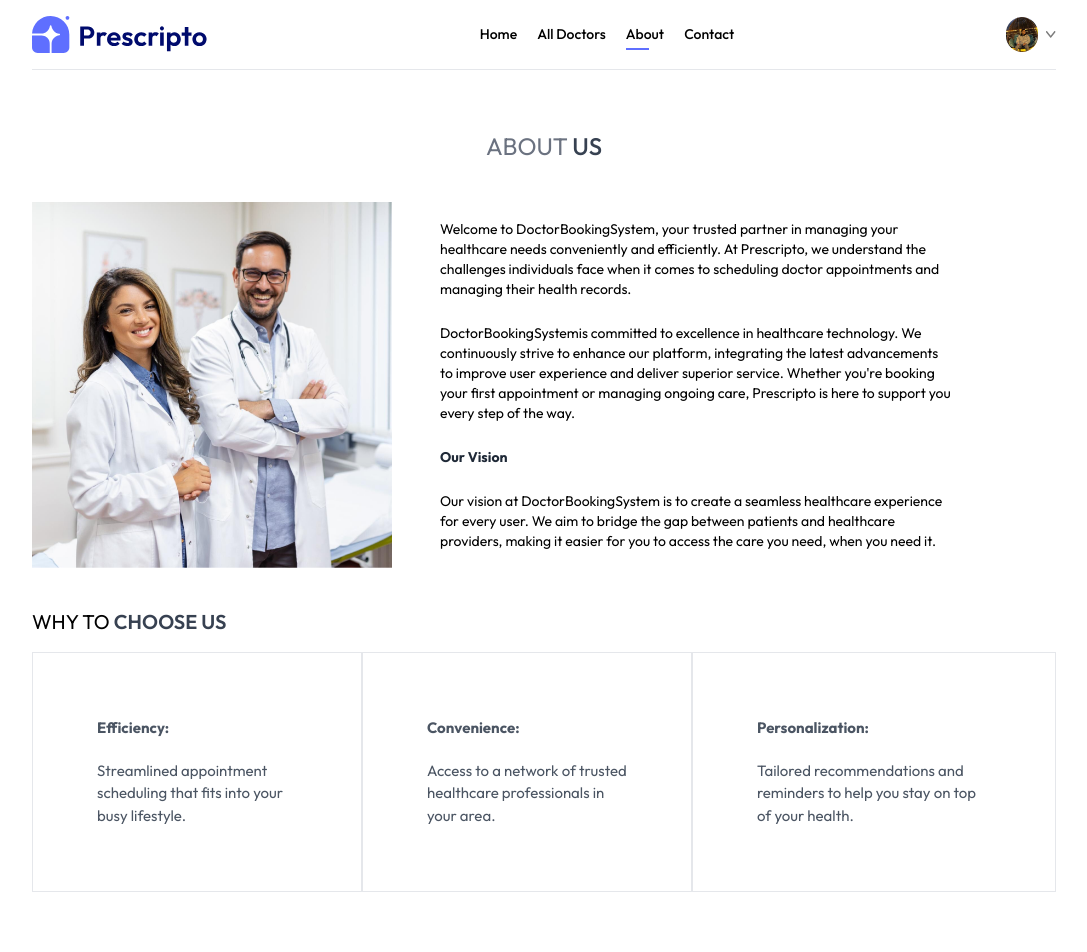
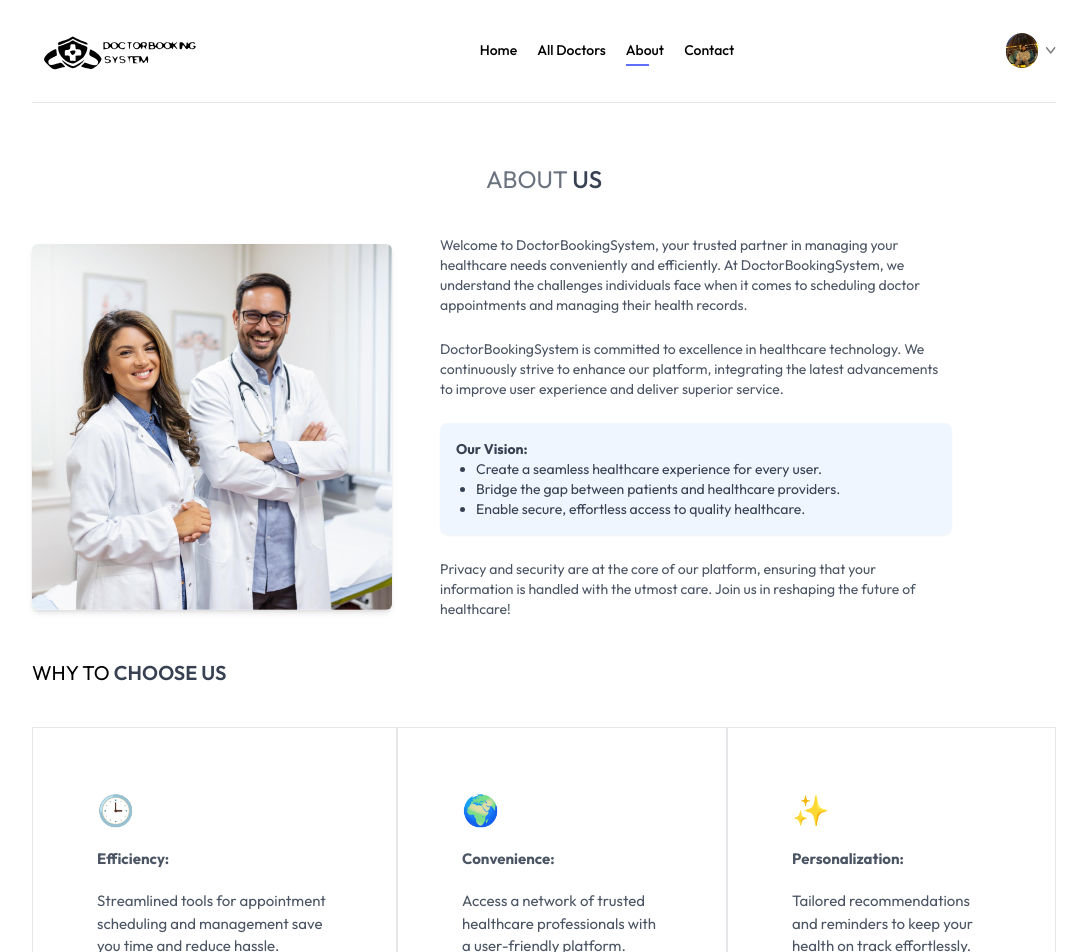
Before and after one commit to Sumitkhadka10/DocBS, a React (Vite) app in the folder frontend/: page /about in a window 1280 px wide. Shown: the top 952 px of the page, without its empty margins (96-1183 px from the left). Built offline with nearby package versions, Linux system fonts and the light colour scheme; the HTML template or start-up script is replaced by a standard one.

Commit message:
Added a DoctorBookingSystem logo and updated the about section

```diff
--- a/frontend/src/pages/About.jsx
+++ b/frontend/src/pages/About.jsx
@@ -1,43 +1,89 @@
-import React from 'react'
-import { assets } from '../assets/assets'
+import React from 'react';
+import { assets } from '../assets/assets';
 
 const About = () => {
   return (
     <div>
-        <div className='text-center text-2xl pt-10 text-gray-500'>
-          <p>ABOUT <span className='text-gray-700 font-medium'>US</span></p>
+      <div className="text-center text-2xl pt-10 text-gray-500">
+        <p>
+          ABOUT <span className="text-gray-700 font-medium">US</span>
+        </p>
+      </div>
+
+      <div className="my-10 flex flex-col md:flex-row gap-12 items-center">
+        <div className="w-full md:w-auto flex justify-center">
+          <img
+            className="w-full max-w-[360px] aspect-auto object-cover rounded-md shadow-md"
+            src={assets.about_image}
+            alt="About DoctorBookingSystem"
+          />
         </div>
-        <div className='my-10 flex flex-col md:flex-row gap-12'>
-          <img className='w-full md:max-w-[360px]' src={assets.about_image} alt="" />
-          <div className='flex flex-col justify-center gap-6 md:w-2/4 text-sm textgray-600'>
-            <p>Welcome to DoctorBookingSystem, your trusted partner in managing your healthcare needs conveniently and efficiently. At Prescripto, we understand the challenges individuals face when it comes to scheduling doctor appointments and managing their health records.</p>
-            <p>DoctorBookingSystemis committed to excellence in healthcare technology. We continuously strive to enhance our platform, integrating the latest advancements to improve user experience and deliver superior service. Whether you're booking your first appointment or managing ongoing care, Prescripto is here to support you every step of the way.</p>
-            <b className='text-gray-800'>Our Vision</b>
-            <p>Our vision at DoctorBookingSystem is to create a seamless healthcare experience for every user. We aim to bridge the gap between patients and healthcare providers, making it easier for you to access the care you need, when you need it.</p>
+        <div className="flex flex-col justify-center gap-6 md:w-2/4 text-sm text-gray-600">
+          <p>
+            Welcome to DoctorBookingSystem, your trusted partner in managing your healthcare needs
+            conveniently and efficiently. At DoctorBookingSystem, we understand the challenges
+            individuals face when it comes to scheduling doctor appointments and managing their
+            health records.
+          </p>
+          <p>
+            DoctorBookingSystem is committed to excellence in healthcare technology. We
+            continuously strive to enhance our platform, integrating the latest advancements to
+            improve user experience and deliver superior service.
+          </p>
+          <div className="bg-blue-50 p-4 rounded-lg shadow-sm text-gray-700">
+            <b>Our Vision:</b>
+            <ul className="list-disc pl-5">
+              <li>Create a seamless healthcare experience for every user.</li>
+              <li>Bridge the gap between patients and healthcare providers.</li>
+              <li>Enable secure, effortless access to quality healthcare.</li>
+            </ul>
           </div>
+          <p>
+            Privacy and security are at the core of our platform, ensuring that your information is
+            handled with the utmost care. Join us in reshaping the future of healthcare!
+          </p>
         </div>
-        <div className='text-xl my-4'>
-          <p>WHY TO <span className='text-gray-700 font-semibold'>CHOOSE US</span> </p>
-        </div>
-        <div className='flex flex-col md:flex-row mb-20'>
-          <div className='border px-10 md:px-16 py-8 sm:py-16 flex flex-col gap-5 text-[15px] hover:bg-primary hover:text-white transition-all duration-300 text-gray-600 cursor-pointer'>
-            <b>Efficiency:</b>
-            <p>Streamlined appointment scheduling that fits into your busy lifestyle.</p>
+      </div>
 
+      <div className="text-xl my-10">
+        <p>
+          WHY TO <span className="text-gray-700 font-semibold">CHOOSE US</span>
+        </p>
+      </div>
+
+      <div className="flex flex-col md:flex-row mb-20 gap-6 md:gap-0">
+        {[
+          {
+            title: 'Efficiency:',
+            description:
+              'Streamlined tools for appointment scheduling and management save you time and reduce hassle.',
+            icon: '🕒',
+          },
+          {
+            title: 'Convenience:',
+            description:
+              'Access a network of trusted healthcare professionals with a user-friendly platform.',
+            icon: '🌍',
+          },
+          {
+            title: 'Personalization:',
+            description:
+              'Tailored recommendations and reminders to keep your health on track effortlessly.',
+            icon: '✨',
+          },
+        ].map((item, index) => (
+          <div
+            key={index}
+            className="border px-10 md:px-16 py-8 sm:py-16 flex flex-col gap-5 text-[15px] hover:bg-primary hover:text-white transition-all duration-300 text-gray-600 cursor-pointer"
+          >
+            <div className="text-3xl">{item.icon}</div>
+            <b>{item.title}</b>
+            <p>{item.description}</p>
           </div>
-          <div  className='border px-10 md:px-16 py-8 sm:py-16 flex flex-col gap-5 text-[15px] hover:bg-primary hover:text-white transition-all duration-300 text-gray-600 cursor-pointer'>
-          <b>Convenience:</b>
-          <p>Access to a network of trusted healthcare professionals in your area.</p>
+        ))}
+      </div>
+    </div>
+  );
+};
 
-          </div>
-          <div  className='border px-10 md:px-16 py-8 sm:py-16 flex flex-col gap-5 text-[15px] hover:bg-primary hover:text-white transition-all duration-300 text-gray-600 cursor-pointer'>
-          <b>Personalization:</b>
-          <p>Tailored recommendations and reminders to help you stay on top of your health.</p>
-
-          </div>
-        </div>
-    </div>
-  )
-}
-
-export default About
+export default About;
```
Also changed, not shown: frontend/src/assets/logo.svg.
